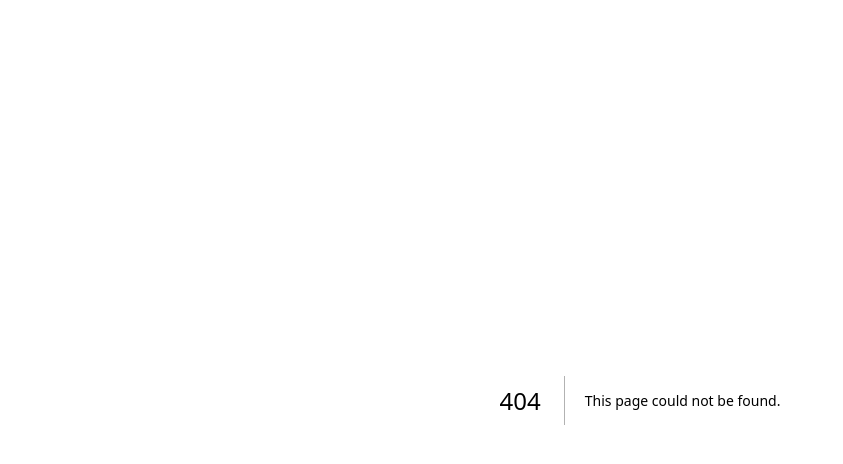
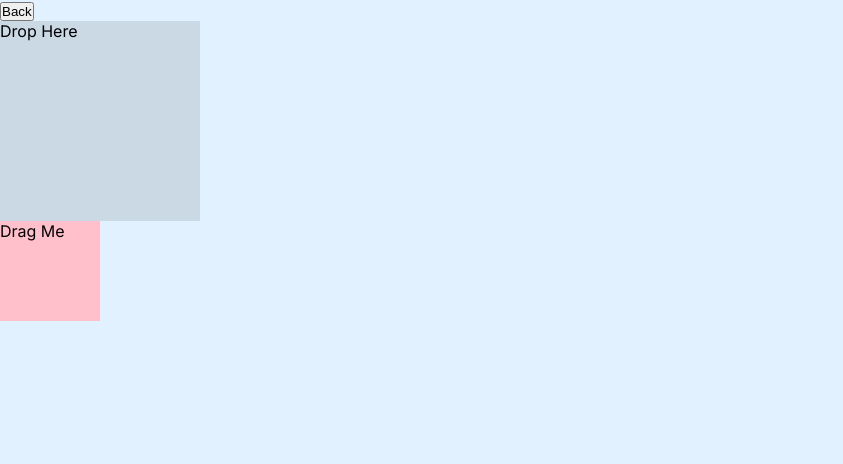
Before and after one commit to zineanteoh/tinybento-v1, a Next.js app: page /demo-1 in a window 1280 px wide. Before the commit this address had no page. Shown: the top 464 px of the page, without its empty margins (0-843 px from the left). Built offline with nearby package versions, Linux system fonts and the light colour scheme.

Commit message:
set up playground for many demos

```diff
--- /dev/null
+++ b/app/(demo)/demo-1/page.tsx
@@ -0,0 +1,27 @@
+"use client";
+import React, { useState } from "react";
+import { DndContext, DragEndEvent } from "@dnd-kit/core";
+
+import Draggable from "../../../components/demo-1/Draggable";
+import Droppable from "../../../components/demo-1/Droppable";
+
+const Demo1 = () => {
+  const [isDropped, setIsDropped] = useState(false);
+
+  const handleDragEnd = (event: DragEndEvent) => {
+    if (event.over && event.over.id === "droppable-1") {
+      setIsDropped(true);
+    }
+  };
+
+  const draggableMarker = <Draggable>Drag Me</Draggable>;
+
+  return (
+    <DndContext onDragEnd={handleDragEnd}>
+      <Droppable>{isDropped ? draggableMarker : "Drop Here"}</Droppable>
+      {!isDropped ? draggableMarker : null}
+    </DndContext>
+  );
+};
+
+export default Demo1;
--- /dev/null
+++ b/app/(demo)/layout.tsx
@@ -0,0 +1,23 @@
+"use client";
+import { useRouter } from "next/navigation";
+
+// READ: https://nextjs.org/docs/app/building-your-application/routing/route-groups
+// this layout will be shared by all pages in the "(demo)" Route Group
+const DemoLayout = ({
+  children, // will be a page or nested layout
+}: {
+  children: React.ReactNode;
+}) => {
+  const router = useRouter();
+
+  return (
+    <div>
+      <button type="button" onClick={() => router.back()}>
+        Back
+      </button>
+      <>{children}</>
+    </div>
+  );
+};
+
+export default DemoLayout;
--- a/app/globals.css
+++ b/app/globals.css
@@ -3,3 +3,7 @@
   padding: 0;
   margin: 0;
 }
+
+body {
+  background-color: rgb(226, 241, 255);
+}
--- a/app/page.module.css
+++ b/app/page.module.css
@@ -0,0 +1,4 @@
+.container {
+  display: flex;
+  flex-direction: column;
+}
```
Also changed, not shown: app/(demo)/demo-2/page.tsx (added, +7 -0 lines), app/page.tsx (+8 -20 lines), components/demo-1/Draggable.tsx (renamed from components/Draggable.tsx), components/demo-1/Droppable.tsx (renamed from components/Droppable.tsx).
